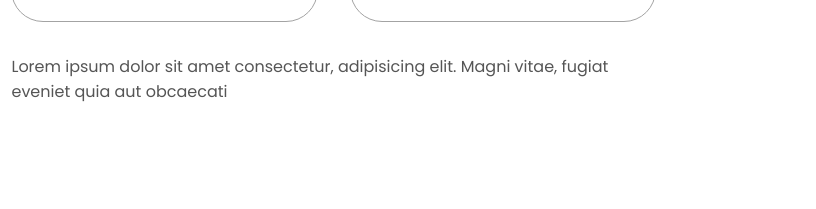
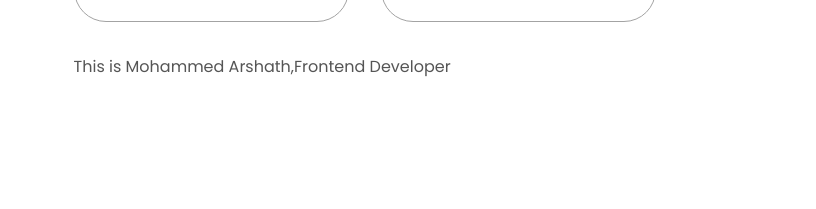
Before and after one commit to arshh31/my_portfolio, a plain HTML site: page index.html in a window 1280 px wide. Shown: the part 1191-1400 px from the top of the page, 464-1280 px from the left. Drawn offline with Linux system fonts and the light colour scheme; a script that the page names is missing.

Commit message:
Update index.html

```diff
--- a/index.html
+++ b/index.html
@@ -77,7 +77,7 @@
                     </div>
                 </div>
                 <div class="text-container">
-                    <p>Lorem ipsum dolor sit amet consectetur, adipisicing elit. Magni vitae, fugiat eveniet quia aut obcaecati</p>
+                    <p>This is Mohammed Arshath,Frontend Developer</p>
                 </div>
             </div>
         </div>
```
